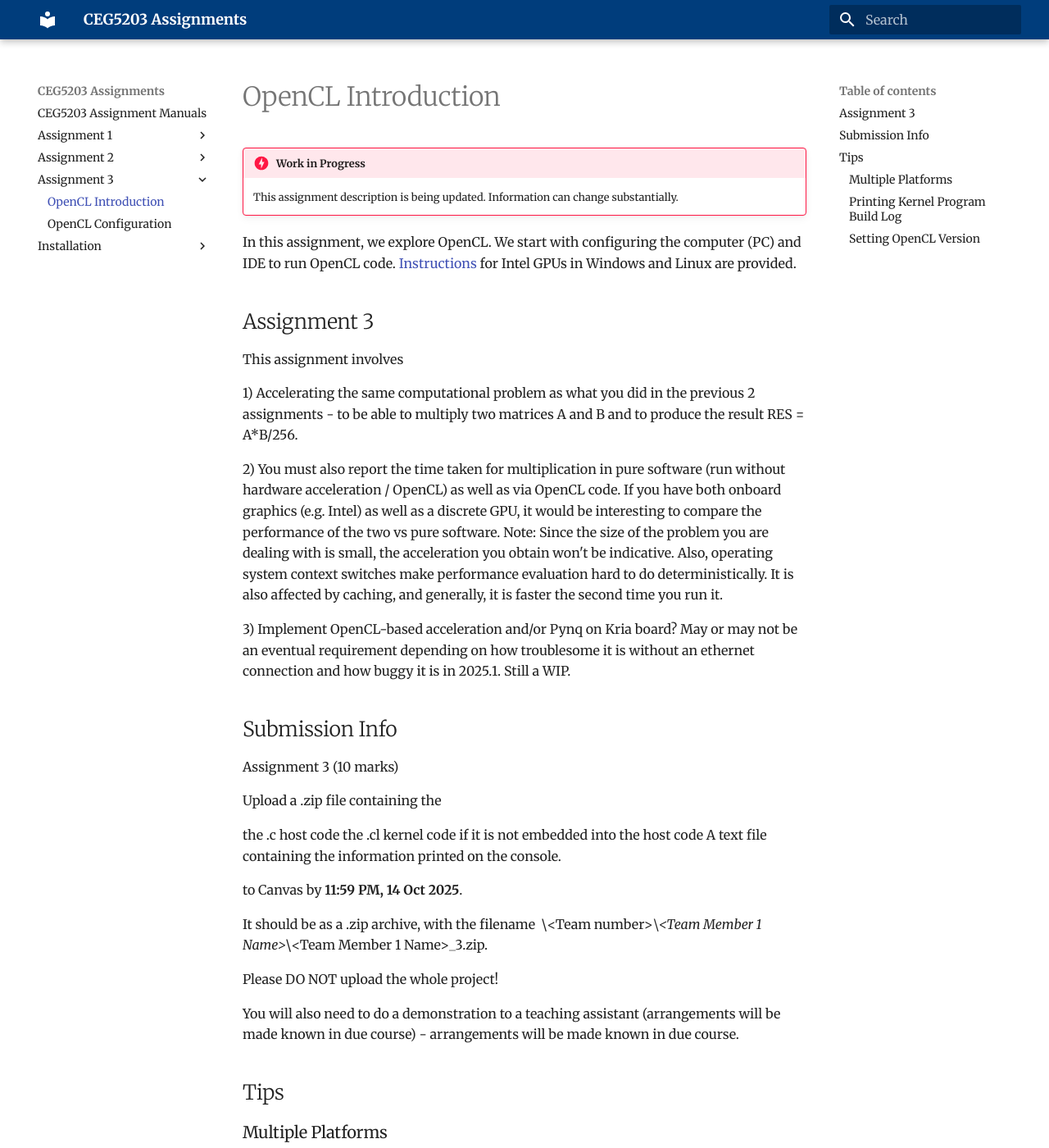
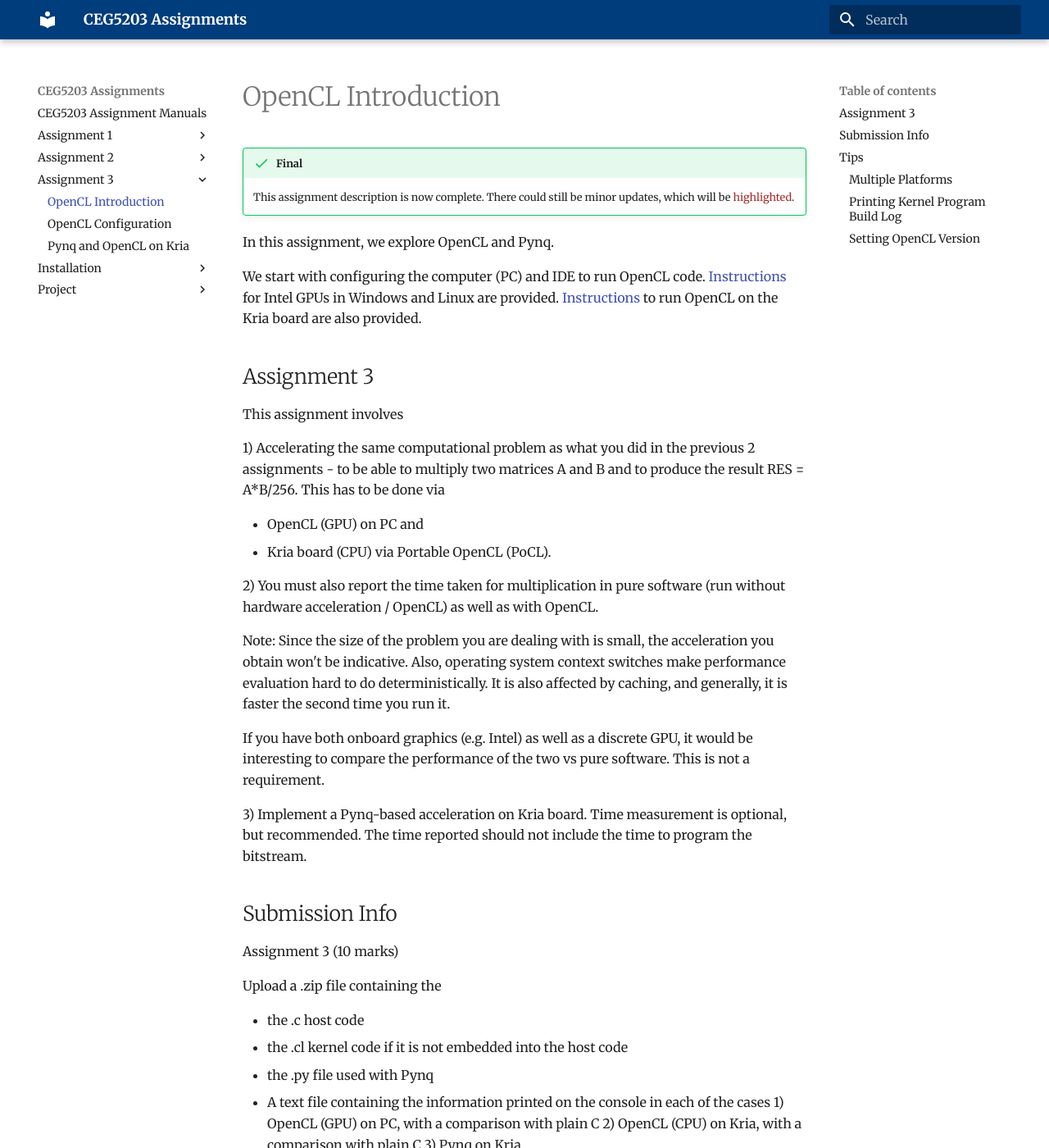
Before and after one commit to NUS-CEG5203/assignments, an MkDocs documentation site: the page built from docs/Assignment_3/1_OpenCL_Intro.md, in a window 1280 px wide and 1400 px high. Shown: the whole window at 82% size. Built offline with MkDocs 1.6.1 and Material for MkDocs 9.7.7, drawn with Linux system fonts in a browser that asks for light colours; some of the changed text lies outside the part shown.

Commit message:
Assignment 3 Pynq released

```diff
--- a/docs/Assignment_3/1_OpenCL_Intro.md
+++ b/docs/Assignment_3/1_OpenCL_Intro.md
@@ -1,20 +1,29 @@
 # OpenCL Introduction
 
-!!! danger "Work in Progress"
-    This assignment description is being updated. Information can change substantially.
+!!! success "Final"
+    This assignment description is now complete. There could still be minor updates, which will be <span style="color: brown;">highlighted</span>.
 
 
-In this assignment, we explore OpenCL. We start with configuring the computer (PC) and IDE to run OpenCL code. [Instructions](2_OpenCL_Instructions.md) for Intel GPUs in Windows and Linux are provided.
+In this assignment, we explore OpenCL and Pynq.
+
+We start with configuring the computer (PC) and IDE to run OpenCL code. [Instructions](2_OpenCL_Instructions.md) for Intel GPUs in Windows and Linux are provided. [Instructions](3_Pynq_OpenCL_Kria.md) to run OpenCL on the Kria board are also provided.
 
 ## Assignment 3
 
 This assignment involves
 
-1) Accelerating the same computational problem as what you did in the previous 2 assignments - to be able to multiply two matrices A and B and to produce the result RES = A*B/256.
+1) Accelerating the same computational problem as what you did in the previous 2 assignments - to be able to multiply two matrices A and B and to produce the result RES = A*B/256. This has to be done via
 
-2) You must also report the time taken for multiplication in pure software (run without hardware acceleration / OpenCL) as well as via OpenCL code. If you have both onboard graphics (e.g. Intel) as well as a discrete GPU, it would be interesting to compare the performance of the two vs pure software. Note: Since the size of the problem you are dealing with is small, the acceleration you obtain won't be indicative. Also, operating system context switches make performance evaluation hard to do deterministically. It is also affected by caching, and generally, it is faster the second time you run it.
+* OpenCL (GPU) on PC and
+* Kria board (CPU) via Portable OpenCL (PoCL).
 
-3) Implement OpenCL-based acceleration and/or Pynq on Kria board? May or may not be an eventual requirement depending on how troublesome it is without an ethernet connection and how buggy it is in 2025.1. Still a WIP.
+2) You must also report the time taken for multiplication in pure software (run without hardware acceleration / OpenCL) as well as with OpenCL.
+
+Note: Since the size of the problem you are dealing with is small, the acceleration you obtain won't be indicative. Also, operating system context switches make performance evaluation hard to do deterministically. It is also affected by caching, and generally, it is faster the second time you run it.
+
+If you have both onboard graphics (e.g. Intel) as well as a discrete GPU, it would be interesting to compare the performance of the two vs pure software. This is not a requirement.
+
+3) Implement a Pynq-based acceleration on Kria board. Time measurement is optional, but recommended. The time reported should not include the time to program the bitstream.
 
 ## Submission Info
 
@@ -22,13 +31,17 @@ Assignment 3 (10 marks)
 
 Upload a .zip file containing the
 
-the .c host code
-the .cl kernel code if it is not embedded into the host code
-A text file containing the information printed on the console.
+* the .c host code
+* the .cl kernel code if it is not embedded into the host code
+* the .py file used with Pynq
+* A text file containing the information printed on the console in each of the cases
+    1) OpenCL (GPU) on PC, with a comparison with plain C
+    2) OpenCL (CPU) on Kria, with a comparison with plain C
+    3) Pynq on Kria
 
-to Canvas by **11:59 PM, 14 Oct 2025**.
+to Canvas by **11:59 PM, 20 Oct 2025**.
 
-It should be as a .zip archive, with the filename  \<Team number\>_\<Team Member 1 Name\>_\<Team Member 1 Name\>_3.zip.
+It should be as a .zip archive, with the filename  <Team number\>\_<Team Member 1 Name\>\_<Team Member 1 Name\>\_3.zip.
 
 Please DO NOT upload the whole project!
 
```
Also changed, not shown: docs/Assignment_1/1_Intro.md (+1 -1 lines), docs/Assignment_2/1_HLSIntro.md (+1 -1 lines), docs/Assignment_3/2_OpenCL_Instructions.md (+2 -2 lines), docs/Assignment_3/3_Pynq_OpenCL_Kria.md (added, +85 -0 lines), docs/Assignment_3/code_templates/PynqDMAExample/PynqDMAExample.py (added, +72 -0 lines), docs/Project/Final_Project.md (added, +52 -0 lines), 6 other files.
